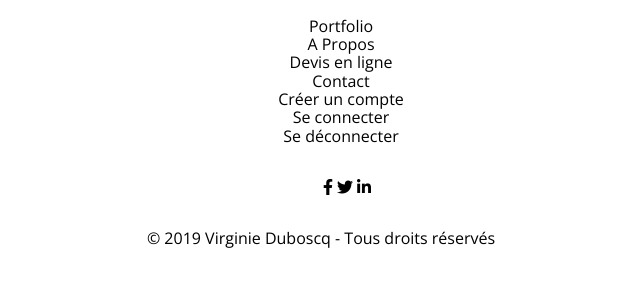
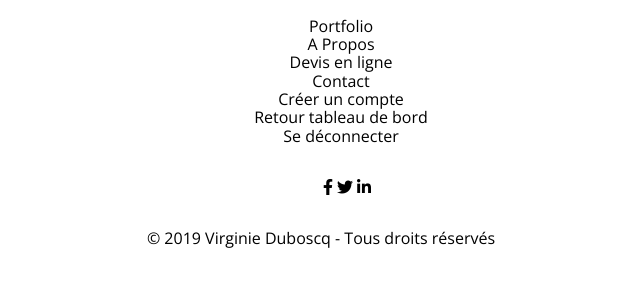
Before and after one commit to mentzelia/projet_5, a PHP site: page /view/backend/dashboardView.php in a window 1280 px wide. Shown: the part 639-939 px from the top of the page, without its empty margins (319-959 px from the left). Run offline with PHP 8.4, Linux system fonts and the light colour scheme; some libraries are stand-ins or nearby versions.

Commit message:
gestion se connecter/ se deconnecter si session ouverte

```diff
--- a/controller/backend.php
+++ b/controller/backend.php
@@ -14,7 +14,9 @@ function logOutSession()
     $_SESSION = array();
     session_destroy();
 
-    require('view/backend/logOutView.php');
+    //require('view/backend/logOutView.php');
+    header('Location:index.php?action=log_in');
+
 }
 
 function getCreateProjectPage(){
--- a/index.php
+++ b/index.php
@@ -18,6 +18,7 @@ function verifSession() {
     $user = $_SESSION['user'];
 
     if(generalVerification($id) AND generalVerification($user)){
+
         return true;
     }
 
--- a/view/backend/dashboardView.php
+++ b/view/backend/dashboardView.php
@@ -30,4 +30,6 @@
 
 <?php $content = ob_get_clean(); ?>
 
+<?php $connectText = "Retour tableau de bord"; ?>
+
 <?php require('template.php'); ?>
--- a/view/backend/listProjectsView.php
+++ b/view/backend/listProjectsView.php
@@ -43,4 +43,6 @@ $projects->closeCursor();
 
 <?php $content = ob_get_clean(); ?>
 
+<?php $connectText = "Retour tableau de bord"; ?>
+
 <?php require('template.php'); ?>
--- a/view/backend/template.php
+++ b/view/backend/template.php
@@ -89,7 +89,7 @@
                         </li>
 
                         <li>
-                            <a href="index.php?action=log_in" >Se connecter</a>
+                            <a href="index.php?action=log_in" ><?= $connectText ?></a>
                         </li>
 
 
```
